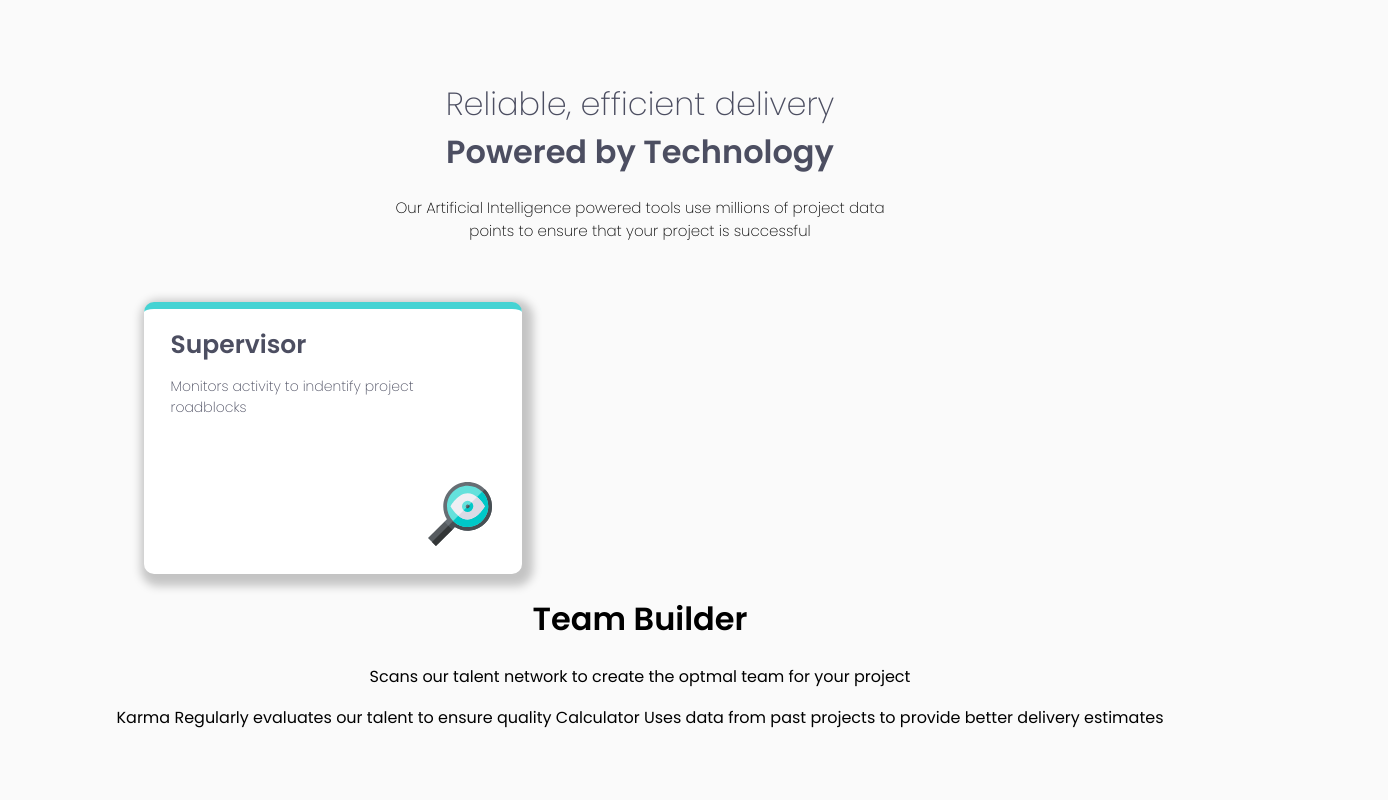
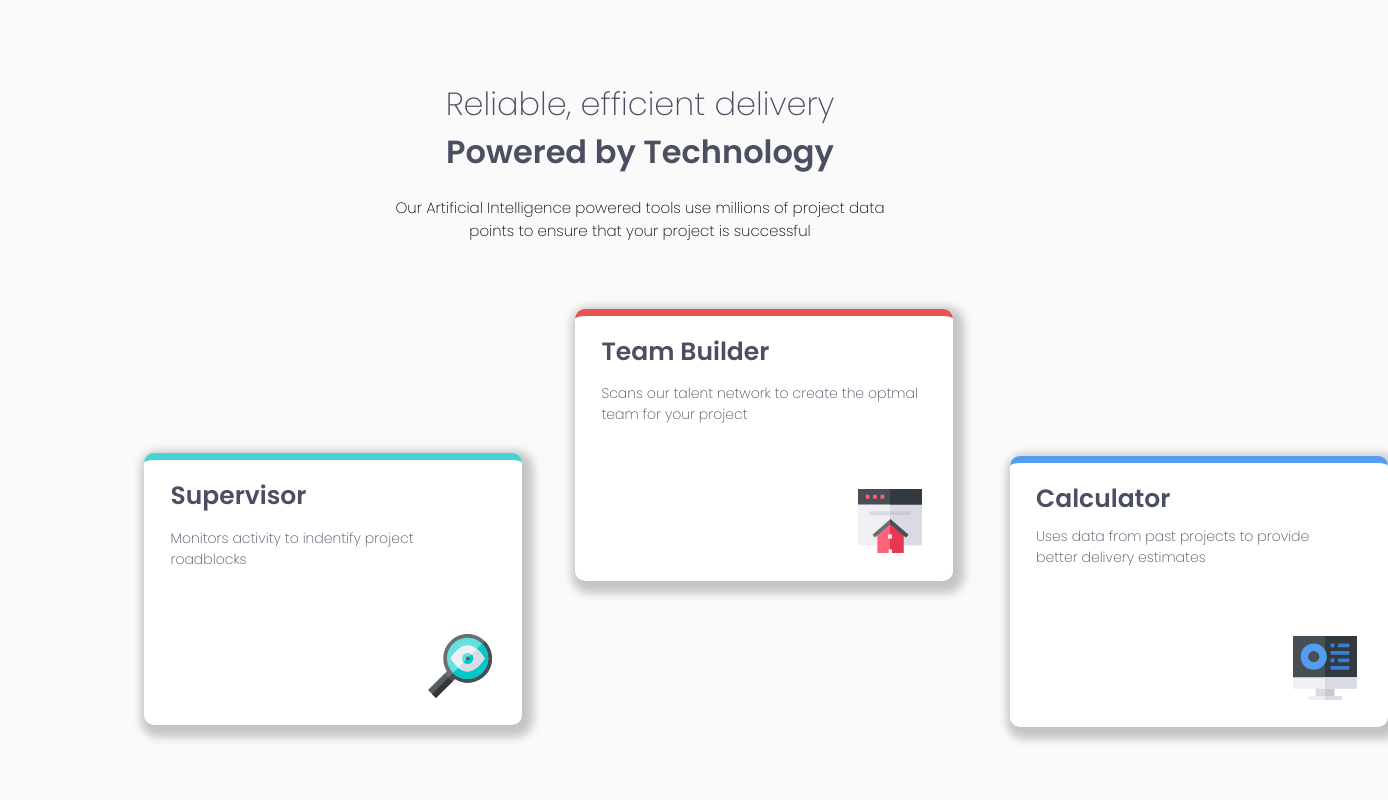
Before and after one commit to LarryTheFatCat/four-card-feature-section-updated, a plain HTML site: page index.html in a window 1280 px wide. Shown: the top 800 px of the page, 1388 px wide, since content can reach past the window. Drawn offline with Linux system fonts and the light colour scheme.

Commit message:
finish team-builder and karma

```diff
--- a/index.html
+++ b/index.html
@@ -29,18 +29,25 @@
         </p>
         <img src="/images/icon-supervisor.svg" alt="supervisor svg" class="s-svg">
       </div>
-      <div class="teambuilder-card">
+      <div class="teambuilder card">
         <h1 class="teambuilder-title">
           Team Builder
         </h1>
         <p class="teambuilder-description">
           Scans our talent network to create the optmal team for your project
         </p>
+        <img src="/images/icon-team-builder.svg" alt="icon-team-builder" class="s-svg">
+      </div>
+      <div class="calculator card">
+        <h1 class="calculator-title">
+          Calculator
+        </h1>
+        <p class="calculator-description">
+          Uses data from past projects to provide better delivery estimates
+        </p>
+        <img src="/images/icon-calculator.svg" alt="icon-calculator" class="s-svg">
       </div>
   </div>
-
-  Karma
-  Regularly evaluates our talent to ensure quality
 
   Calculator
   Uses data from past projects to provide better delivery estimates
--- a/style.css
+++ b/style.css
@@ -46,9 +46,6 @@ html {
 }
 
 .card:hover {
-    -webkit-box-shadow: 4px 5px 10px 7px rgba(0,0,0,0.22);
-    box-shadow: 4px 5px 10px 7px rgba(0,0,0,0.22);
-    border-top-color: #45d3d3;
     border-top-style: solid;
     border-top-width: 7px;
     transform: scale(1.02);
@@ -57,6 +54,7 @@ html {
 
 .supervisor {
     position: relative;
+    top: 4cm;
     left: 3.6cm;
 }
 
@@ -80,3 +78,50 @@ html {
     top: -0.2cm;
     left: 7.5cm;
 }
+
+.teambuilder {
+    position: relative;
+    left: 15cm;
+    top: -7cm;
+    border-top-color: hsl(0, 78%, 62%);
+    border-top-style: solid;
+    border-top-width: 7px;
+}
+
+.teambuilder-title {
+    padding-left: 0.7cm;
+    text-align: left;
+    font-size: 25px;
+}
+
+.teambuilder-description {
+    position: relative;
+    top: -1cm;
+    font-size: 14px;
+    text-align: left;
+    padding-left: 0.7cm;
+}
+
+.calculator {
+    position: relative;
+    top: -10.3cm;
+    left: 26.5cm;
+    border-top-style: solid;
+    border-top-color: hsl(212, 86%, 64%);
+    border-top-width: 7px;
+}
+
+.calculator-title {
+    padding-left: 0.7cm;
+    text-align: left;
+    font-size: 25px;
+}
+
+.calculator-description {
+    position: relative;
+    top: -1.1cm;
+    font-size: 14px;
+    width: 8cm;
+    text-align: left;
+    padding-left: 0.7cm;
+}
```
